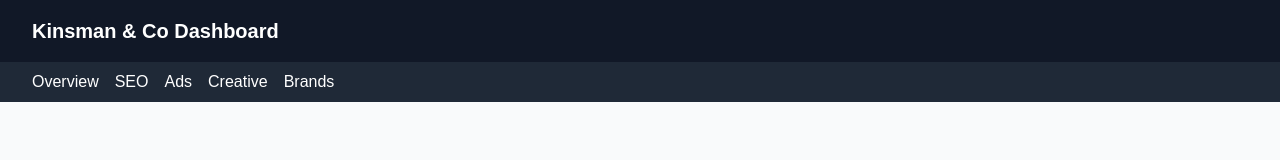
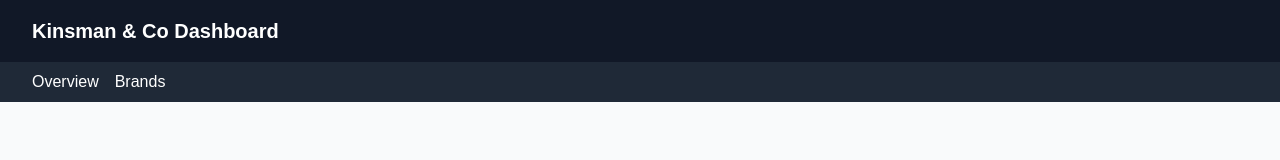
Before and after one commit to Kinsman-Co/astrak-dashboard, a Next.js app: page / in a window 1280 px wide. Shown: the top 160 px of the page. Built offline with nearby package versions, Linux system fonts and the light colour scheme.

Commit message:
Simplify top navigation to Overview and Brands only

```diff
--- a/src/app/layout.tsx
+++ b/src/app/layout.tsx
@@ -30,11 +30,9 @@
   }}
 >
   <a href="/" style={{ color: "white", textDecoration: "none" }}>Overview</a>
-          <a href="/seo" style={{ color: "white", textDecoration: "none" }}>SEO</a>
-          <a href="/ads" style={{ color: "white", textDecoration: "none" }}>Ads</a>
-          <a href="/creative" style={{ color: "white", textDecoration: "none" }}>Creative</a>
   <a href="/brands" style={{ color: "white", textDecoration: "none" }}>Brands</a>
 </nav>
+
         <main style={{ padding: "2rem" }}>{children}</main>
       </body>
     </html>
```
Lines whose indentation alone changed are shown as unchanged.
